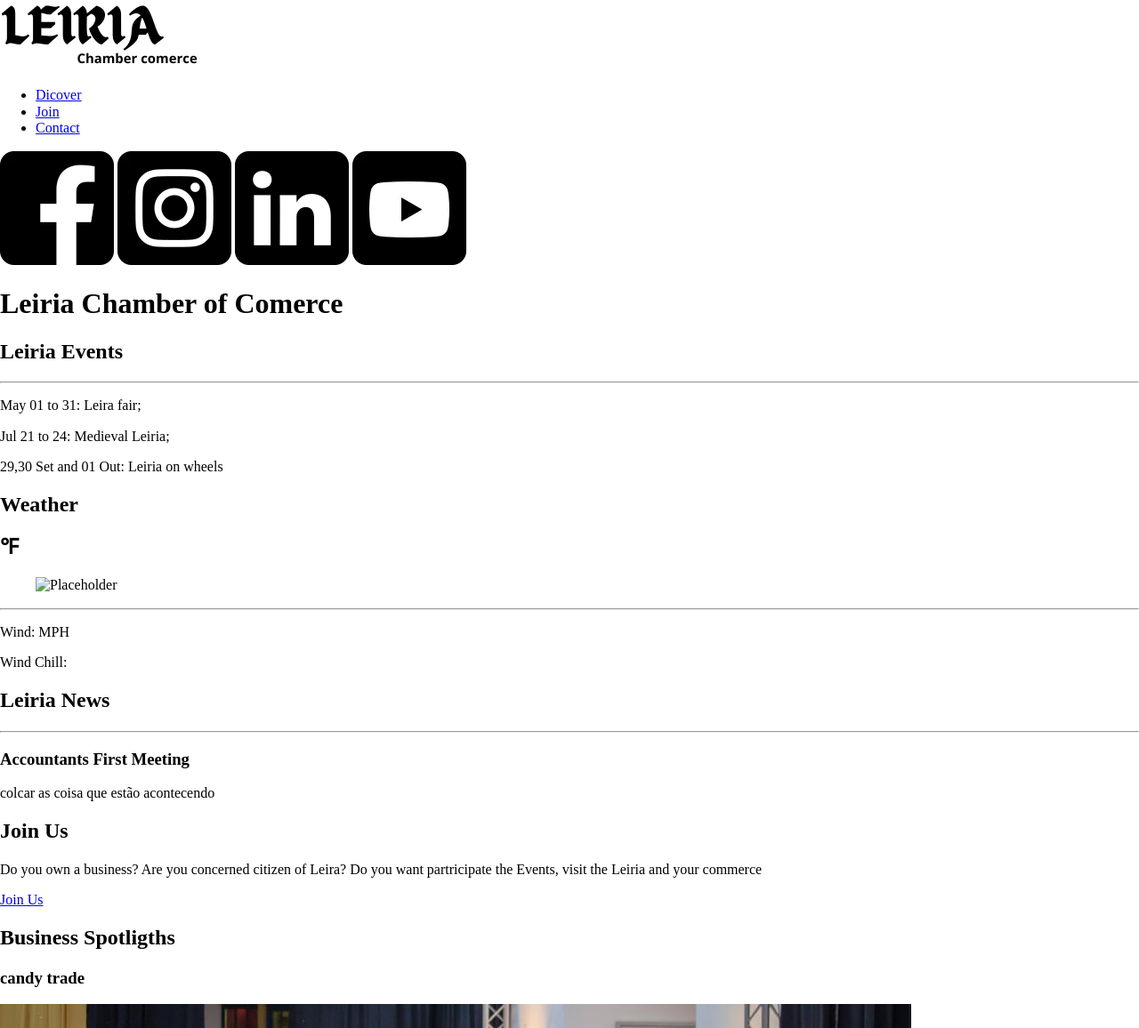
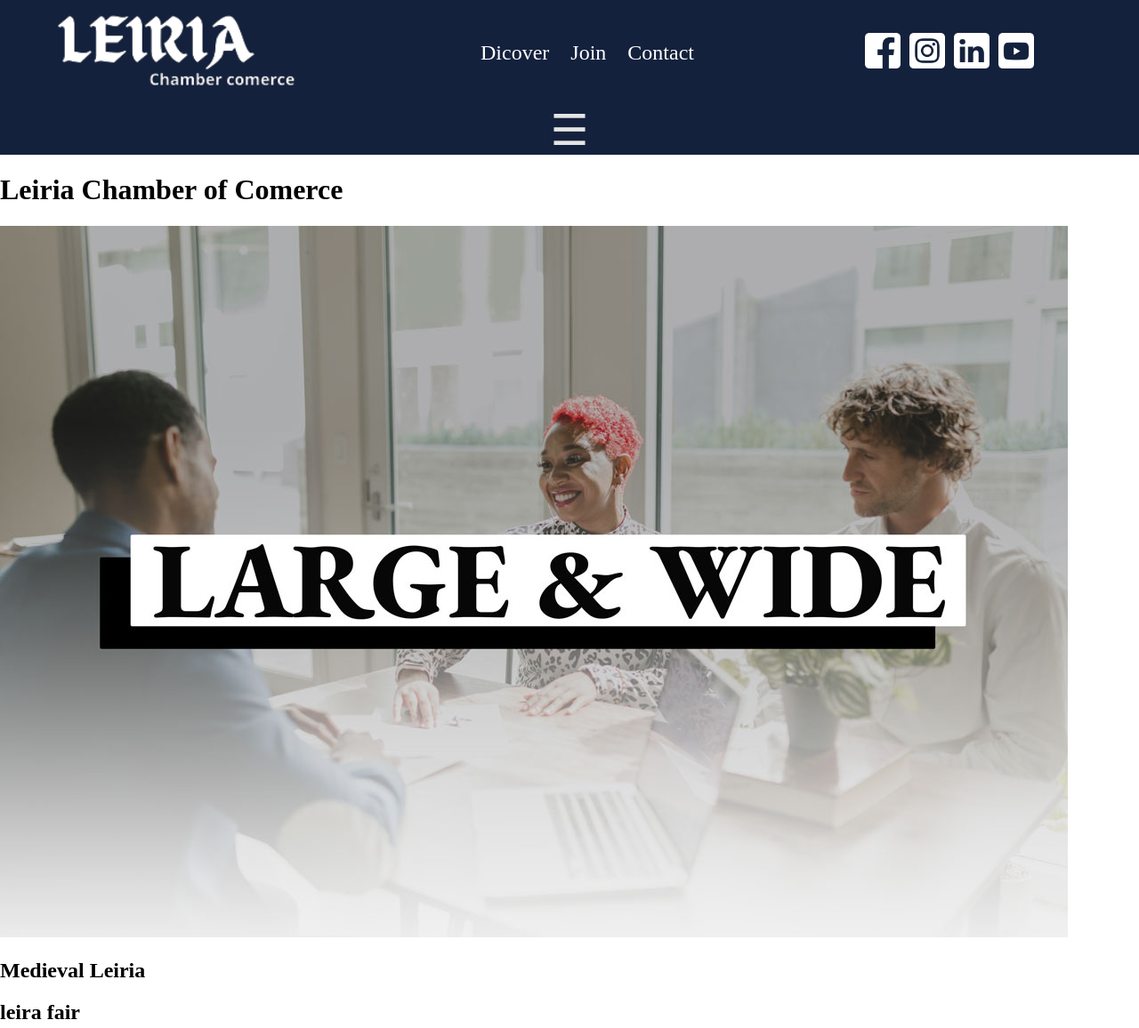
Before and after one commit to andredosreis/WDD230, a plain HTML site: page Leiria Chamber/index.html in a window 1280 px wide. Shown: the top 1156 px of the page at 89% size. Drawn offline with Linux system fonts and the light colour scheme.

Commit message:
header changer

```diff
--- a/Leiria Chamber/css/global.css
+++ b/Leiria Chamber/css/global.css
@@ -0,0 +1,93 @@
+
+
+@media screen and (min-width: 1200px) {
+
+
+header{
+    background-color: #14213d;
+    display:grid;
+    grid-template-columns: 1fr 1fr 1fr;
+
+    margin: auto;
+
+
+}
+
+header img {
+    filter: invert(1);
+}
+#logo img{
+    width: 300px;
+    padding: 10px;
+}
+#logo {
+    grid-column: 1;
+    margin: auto;
+    grid-row: 1;
+}
+nav{
+    margin: auto;
+    grid-column: 2;
+    grid-row: 1;
+
+
+}
+nav li{
+    display: inline-block;
+    padding: 10px;
+}
+
+nav a{
+    color: white;
+    text-decoration: none;
+    font-size: 1.5rem;
+    text-align: center;
+    font-weight: 500px;
+}
+nav ul{
+
+    list-style-type: none ;
+
+}
+
+nav li a:hover  {
+    color: red;
+}
+
+#hamburger {
+    color: #e5e5e5;
+    text-decoration: none;
+    grid-column: 2;
+    text-align: right;
+    margin: auto;
+    font-size: 3em;
+}
+/*
+.reponsive li{
+    display: block;
+    display: flex;
+    flex-direction: column;
+    justify-content: space-around;
+    margin-right: 40px;
+}
+*/
+a img{
+    width: 24px;
+
+}
+.social {
+    display: flex;
+    gap: 10px;
+    grid-column: 3;
+    grid-row: 1;
+    margin: auto;
+}
+
+.social img {
+    width: 40px;
+}
+
+
+
+
+}
--- a/Leiria Chamber/index.html
+++ b/Leiria Chamber/index.html
@@ -17,101 +17,67 @@
 <body>
     <header>
         <div id="logo">
-            <a href="index.html"> <img src="image home/Leiria (1).png" alt="logo "></a>
+            <a href="index.html"> <img src="image home/Leiria__1_-removebg-preview.png" alt="logo "></a>
 
         </div>
         <nav></nav>
-        <nav>
+        <a href="#" id="hamburger">&#9776;</a>
+        <nav class="li">
             <ul>
-                <li><a href="discover.html">Dicover</a></li>
+                <li class="contener1"><a href="discover.html">Dicover</a></li>
                 <li><a href="join.html">Join</a></li>
                 <li><a href="contact.html">Contact</a></li>
             </ul>
         </nav>
-
+    <section class="social">
        <a href="#"><img src="image home/facebook.webp" alt="logo face"></a>
        <a href="#"><img src="image home/instagram.webp" alt="logo face"></a>
        <a href="#"><img src="image home/linkedin.webp" alt="logo face"></a>
        <a href="#"><img src="image home/youtube.webp" alt="logo face"></a>
 
-
+    </section>
     </header>
 
     <main class="home">
+
         <h1>Leiria Chamber of Comerce</h1>
-        <section id="hero">
+        <section class="princal">
 
-              <picture>
+            <picture>
+                <img src="image home/large_wide.jpg" alt=" exercicio" >
 
-              </picture>
+
+            </picture>
 
         </section>
-        <section class="evants">
-            <h2> Leiria Events</h2>
-            <hr>
-            <p>
-                May 01 to 31: Leira fair;
-            </p>
-            <p>
-                Jul 21 to 24: Medieval Leiria;
-            </p>
-            <p>
-                29,30 Set and 01 Out: Leiria on wheels
-            </p>
+
+        <section class="new">
 
         </section>
-        <section id="Weather">
-            <h2> Weather</h2>
-            <div id=" weather_top">
-                <h2><span id="temp"></span>&#8457</h2>
-                <figure><img src="#" alt="Placeholder" id="weathericon" />
-                    <figcaption></figcaption>
-                </figure>
-            </div>
-            <hr>
-            <p>Wind: <span id= "wind"></span>MPH</p>
-            <p>Wind Chill: <span id="windchill"></span><span id="windDegree"></span></p>
+
+    </main>
+
+    <aside class="left">
+
+        <section>
+            <h2> Medieval Leiria</h2>
 
         </section>
-        <section class="new">
-            <h2>Leiria News</h2>
-            <hr>
-            <h3> Accountants First Meeting</h3>
-            <p>
-                colcar as coisa que estão acontecendo
-            </p>
+        <section>
+            <h2> leira fair</h2>
+        </section>
+
+    </aside>
+
+    <aside class="rig">
+
+        <section class="">
 
         </section>
-        <section class="join">
-            <h2> Join Us</h2>
-            <p>
-                Do you own a business? Are you concerned citizen of Leira?
-                Do you want partricipate the Events, visit the Leiria and your commerce
-            </p>
-            <a href="join.html"> Join Us</a>
-        </section>
 
-        <section class="spotlights">
-            <h2> Business Spotligths</h2>
-            <div class=" spot1">
-               <a href="#"></a><h3>candy trade</h3>
-               <img src="image home/doceria.jpg" alt=" candy">
-
-            </div>
-            <div class="spot2">
-
-
-            </div>
-
-            <div class="spot3">
-
-            </div>
-
-        </section>
-    </main>
+    </aside>
 
     <footer>
-
 
 
     </footer>
```
Also changed, not shown: Leiria Chamber/image home/large.jpg (added), Leiria Chamber/image home/large_wide.jpg (added), Leiria Chamber/image home/medium.jpg (added), Leiria Chamber/image home/small.jpg (added), 2 other files.
